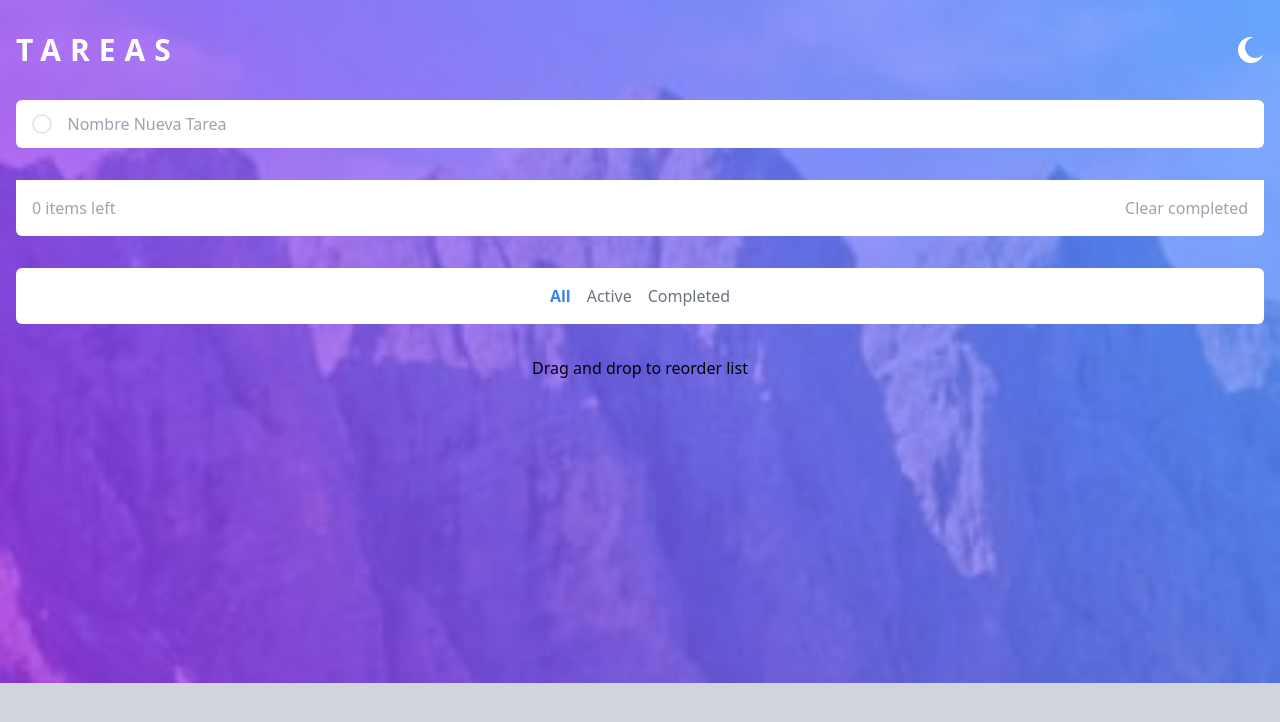
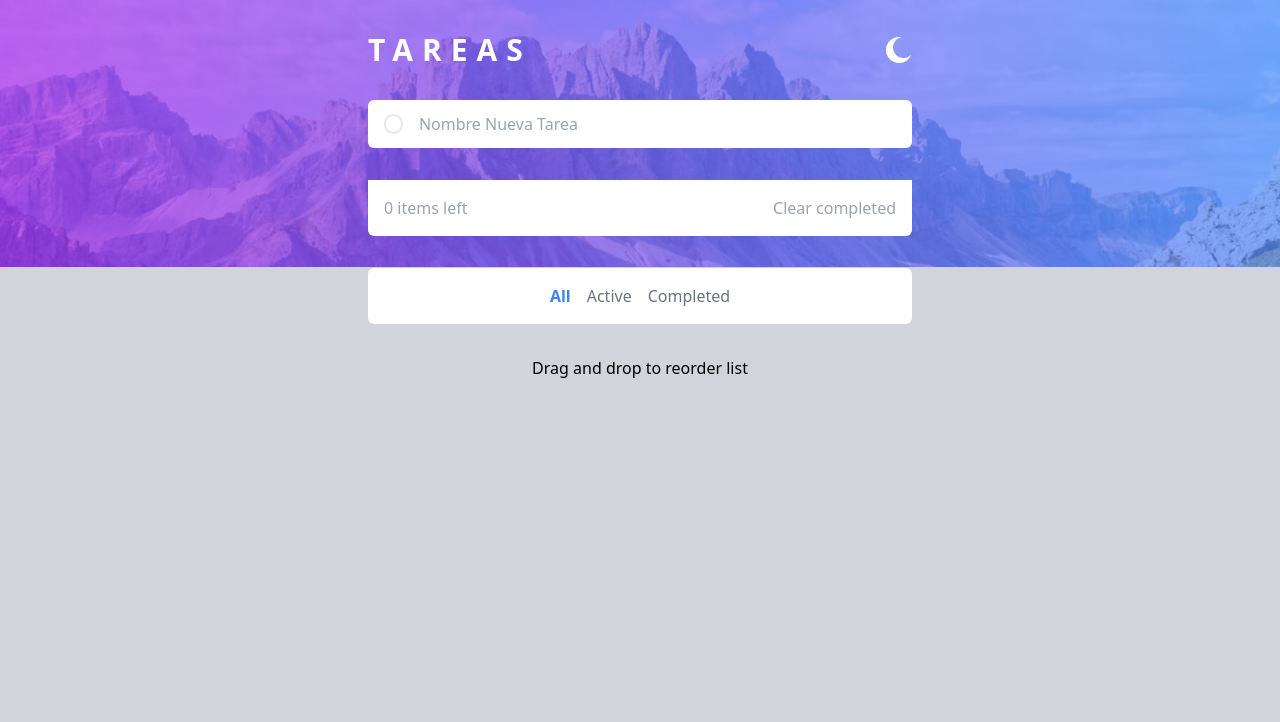
Before and after one commit to rodolfobarraza/react-todo, a React (Vite) app: page / in a window 1280 px wide. Shown: the top 722 px of the page. Built offline with nearby package versions, Linux system fonts and the light colour scheme.

Commit message:
114 - Breakpoint con Tailwind CSS

```diff
--- a/src/App.jsx
+++ b/src/App.jsx
@@ -64,11 +64,11 @@
   }
 
   return (
-    <div className="bg-[url('./assets/images/bg-mobile-light.jpg')] dark:bg-[url('./assets/images/bg-mobile-dark.jpg')] transition-all duration-1000 bg-contain bg-no-repeat bg-gray-300 min-h-screen dark:bg-gray-900">
+    <div className="min-h-screen bg-[url('./assets/images/bg-mobile-light.jpg')] md:bg-[url('./assets/images/bg-desktop-light.jpg')] dark:bg-[url('./assets/images/bg-mobile-dark.jpg')] md:dark:bg-[url('./assets/images/bg-desktop-dark.jpg')] transition-all duration-1000 bg-contain bg-no-repeat bg-gray-300 dark:bg-gray-900">
 
       <Header/>
 
-      <main className="container mx-auto px-4">
+      <main className="container mx-auto px-4 md:max-w-xl">
 
         <TodoCreate
           createTodo={createTodo}
--- a/src/components/Header.jsx
+++ b/src/components/Header.jsx
@@ -19,7 +19,7 @@
   }, [darkMode]);
 
   return (
-    <header className="container mx-auto px-4 pt-8">
+    <header className="container mx-auto px-4 pt-8 md:max-w-xl">
       <div className="flex justify-between">
         <h1 className="uppercase text-white font-semibold text-3xl tracking-[0.3em]">Tareas</h1>
         <button onClick={() => setDarkMode(!darkMode)}>
```
